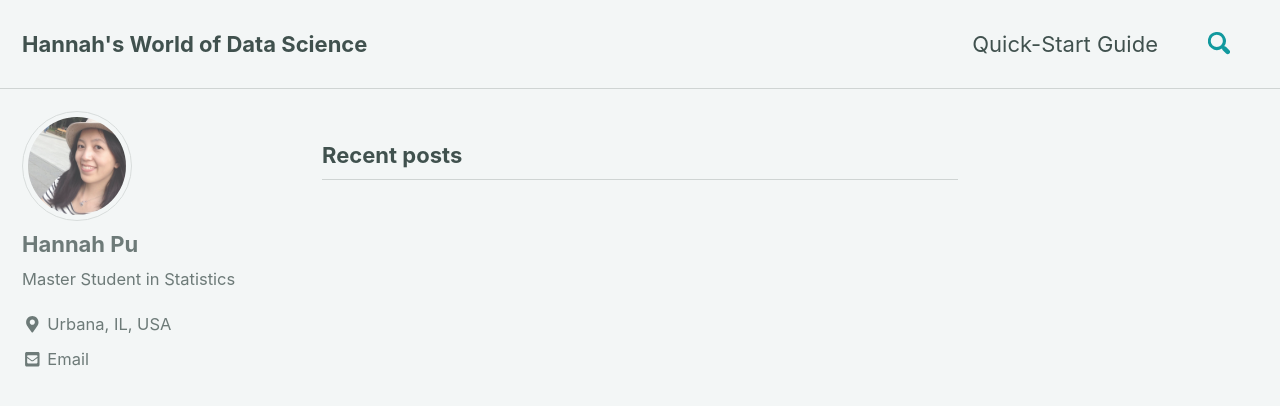
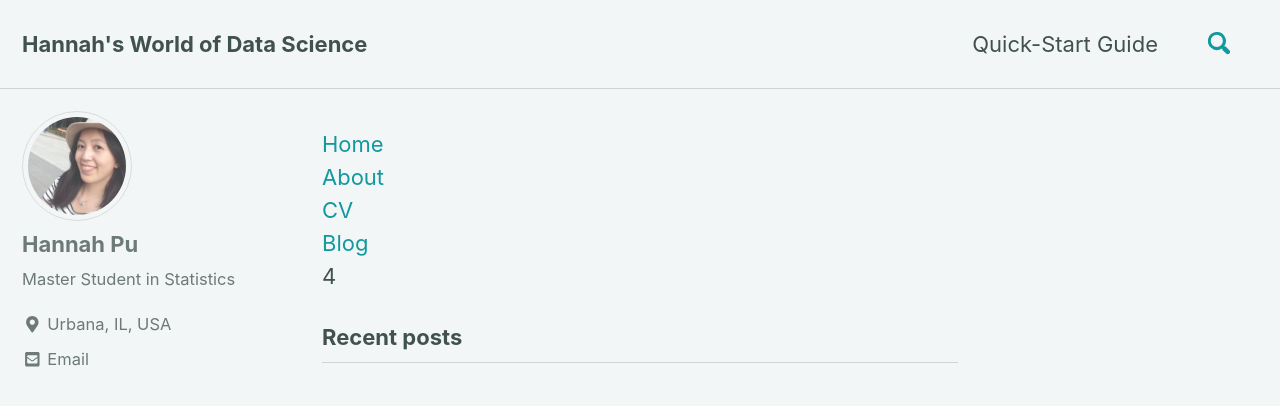
Before and after one commit to hannahpu/hannahpu.github.io, a Jekyll site: the page built from index.html, in a window 1280 px wide and 900 px high. Shown: the top 406 px of the window. Built offline with Jekyll 4.4.1, drawn with Linux system fonts in a browser that asks for light colours; cached includes are drawn as plain includes; nearby versions of some CDN libraries; the list of posts is cut into pages by our own code.

Commit message:
Update index.html

```diff
--- a/index.html
+++ b/index.html
@@ -2,3 +2,17 @@
 layout: home
 author_profile: true
 ---
+<!DOCTYPE html>
+<html>
+	<body>
+		<nav>
+    		<ul>
+        		<li><a href="/">Home</a></li>
+	        	<li><a href="/about">About</a></li>
+        		<li><a href="/cv">CV</a></li>
+        		<li><a href="/blog">Blog</a></li>
+    		</ul>
+		</nav>
+	</body>
+</html>
+4
```
